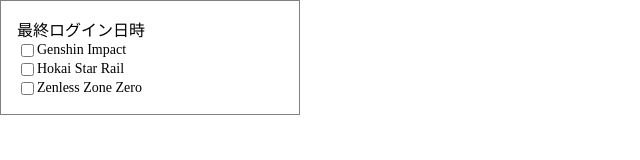
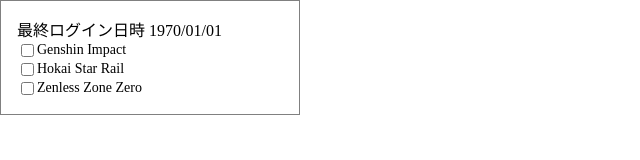
Before and after one commit to Kitasola/HoyoAutoDaily, a website built with webpack: page public/index.html in a window 1280 px wide. Shown: the full height of the page, 0-640 px from the left. Built offline with nearby package versions, Linux system fonts and the light colour scheme; some packages are replaced by stand-ins of ours.

Commit message:
fix lastdate data format and add element last log-in-date(lastdate)

```diff
--- a/public/index.html
+++ b/public/index.html
@@ -11,7 +11,6 @@
 <body>
     <div class="container">
         <div class="status-board">
-            <a>最終ログイン日時</a>
         </div>
         <div class="setting-board">
             <div class="enable-game">
--- a/src/background.js
+++ b/src/background.js
@@ -1,8 +1,9 @@
 import logger from './utils/logger'
-import { getCheckInTime, updateLastdate, changeCheckInTime, getGamesInfo } from './config'
+import { getLastdate, getCheckInTime, updateLastdate, changeCheckInTime, getGamesInfo } from './config'
 
 //
 const check = async () => {
+    const lastdate = await getLastdate()
     const { hour: h, minutes: m } = await getCheckInTime()
 
     // チェックイン時刻(Date)の生成
@@ -11,7 +12,7 @@
     old.setHours(h, m, 0, 0)
 
     // チェックイン時刻以降にログインボーナスページを開く
-    if (old < now) {
+    if (now.toDateString() != lastdate && old < now) {
         await updateLastdate()
         chrome.tabs.create({
             url: "https://act.hoyolab.com/ys/event/signin-sea-v3/index.html?act_id=e202102251931481",
--- a/src/config.js
+++ b/src/config.js
@@ -18,7 +18,7 @@
             'enable': false,
         },
     },
-    'lastdate': new Date(0).getDate(),
+    'lastdate': new Date(0).toDateString(),
     'check_in_time': {
         'hour': 1,
         'minutes': 5
@@ -59,7 +59,7 @@
 };
 
 export const updateLastdate = async () => {
-    await chrome.storage.sync.set({ 'lastdate': new Date().getDate(), })
+    await chrome.storage.sync.set({ 'lastdate': new Date().toDateString(), })
     logger.info('update lastdate')
 }
 
--- a/src/popup.js
+++ b/src/popup.js
@@ -1,10 +1,22 @@
-import { changeEnableGame, getGamesInfo } from './config';
+import { getLastdate, changeEnableGame, getGamesInfo } from './config';
 
 window.addEventListener('load', async () => {
+    // YYYY/MM/DD変換
+    const lastdate = new Date(await getLastdate())
+        .toLocaleDateString("ja-JP", {
+            year: "numeric", month: "2-digit",
+            day: "2-digit"
+        })
     const games_info = await getGamesInfo()
 
-    const parent = document.querySelector('.enable-game')
+    // 最終ログイン日時
+    const parent_status_board = document.querySelector('.status-board')
+    let last_login_date = document.createElement('a')
+    last_login_date.textContent = `最終ログイン日時 ${lastdate}`
+    parent_status_board.appendChild(last_login_date)
 
+    // ゲーム一覧
+    const parent_enable_game = document.querySelector('.enable-game')
     for (const game of Object.values(games_info)) {
         let input_data = document.createElement('input')
         input_data.type = 'checkbox'
@@ -16,7 +28,6 @@
             changeEnableGame(input.id, input.checked)
         })
 
-
         let label_data = document.createElement('label')
         label_data.className = 'checkbox'
         label_data['for'] = game.id
@@ -24,6 +35,6 @@
         label_data.indeterminate = true
         label_data.prepend(input_data)
 
-        parent.appendChild(label_data)
+        parent_enable_game.appendChild(label_data)
     }
 });
```
